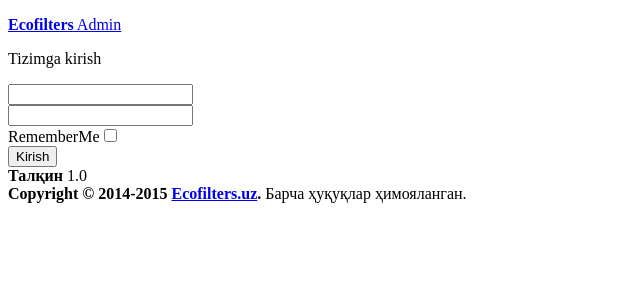
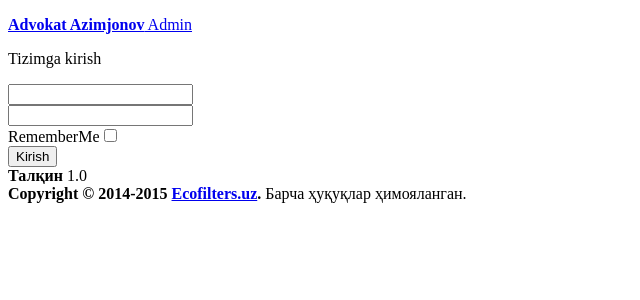
Before and after one commit to abrorxonobidov/advokatazimjonov, a Yii app: template backend/views/site/login.php in a window 1280 px wide. Shown: the part 276-576 px from the top of the page, without its empty margins (0-640 px from the left). Run offline with PHP 8.4 and a stand-in for Yii, Linux system fonts and the light colour scheme; the template is opened without the code that fills it, so the values that code supplies are empty; form fields are guessed from the names that the template uses; some libraries are stand-ins or nearby versions.

Commit message:
Telegram integration 2.2

```diff
--- a/backend/views/site/login.php
+++ b/backend/views/site/login.php
@@ -21,7 +21,7 @@ $fieldOptions2 = [
 
 <div class="login-box">
     <div class="login-logo">
-        <a href="#"><b>Ecofilters</b> Admin</a>
+        <a href="#"><b>Advokat Azimjonov</b> Admin</a>
     </div>
     <!-- /.login-logo -->
     <div class="login-box-body">
--- a/common/models/Lists.php
+++ b/common/models/Lists.php
@@ -142,7 +142,7 @@ class Lists extends BaseActiveRecord
             ]);
             $url = "https://api.telegram.org/bot$bot_token/sendPhoto?$http_query";
         } else {
-            $caption = "#savol \n <b>" . strip_tags($this->preview) . '</b>'
+            $caption = "#savol $this->title \n <b>" . strip_tags($this->preview) . '</b>'
                 . "\n Javobni bu yerda o‘qing: \n \u{1f449} http://advokatazimjonov.uz/s/$this->id <b>\n \n";
 
             if ($this->image) {
```
